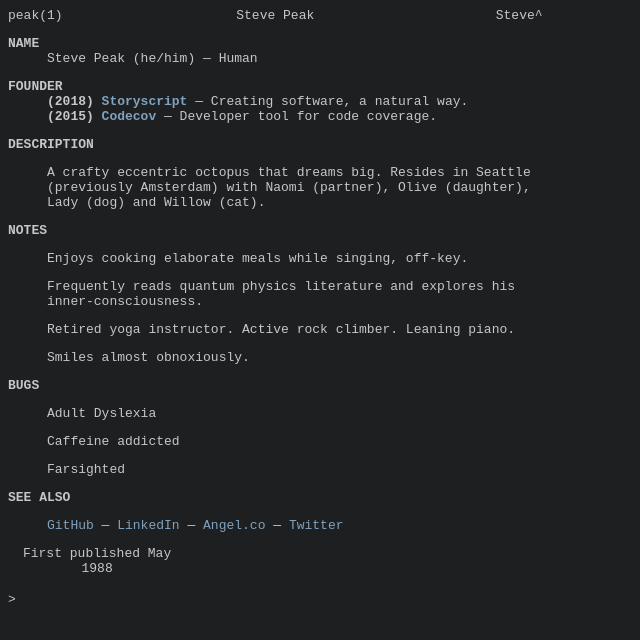
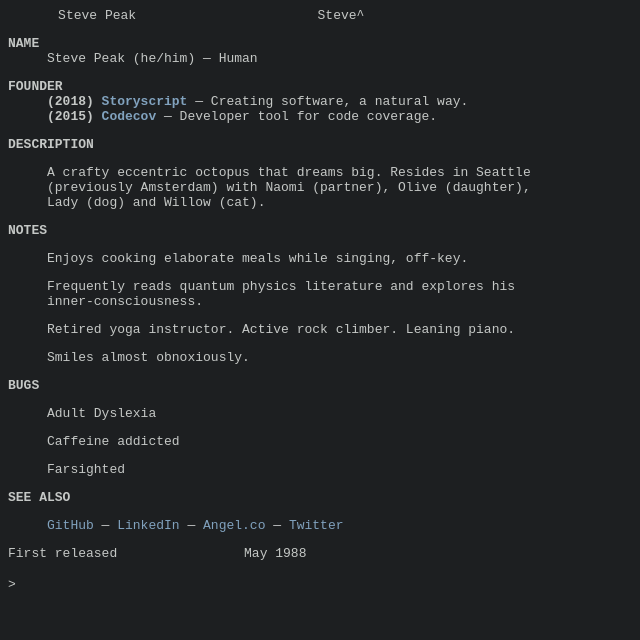
Before and after one commit to stevepeak/stevepeak.net, a plain HTML site: page index.html in a window 1280 px wide. Shown: the whole page, without its empty margins (0-640 px from the left). Drawn offline with Linux system fonts and the light colour scheme.

Commit message:
Update index.html

```diff
--- a/index.html
+++ b/index.html
@@ -29,7 +29,6 @@
   <body>
     <div class="content">
       <header>
-        <div>peak(1)</div>
         <div class="center">Steve Peak</div>
         <div class="right">Steve^</div>
       </header>
@@ -73,7 +72,8 @@
         </p>
       </section>
       <footer>
-        <div class="center">First published May 1988</div>
+        <div>First released</div>
+        <div class="center">May 1988</div>
       </footer>
       <br>
       &gt; <span class="cursor">&#9609;</span>
```
